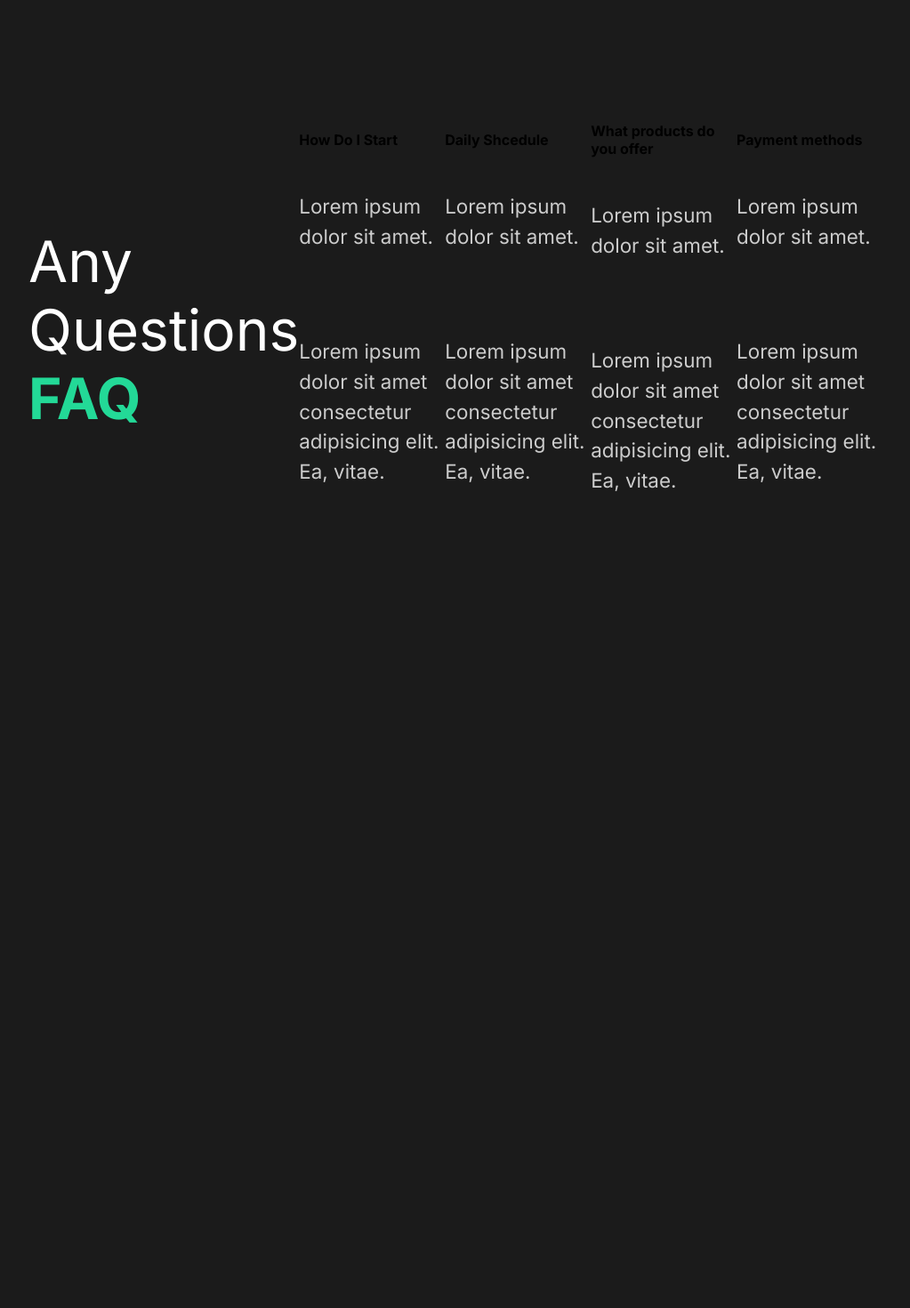
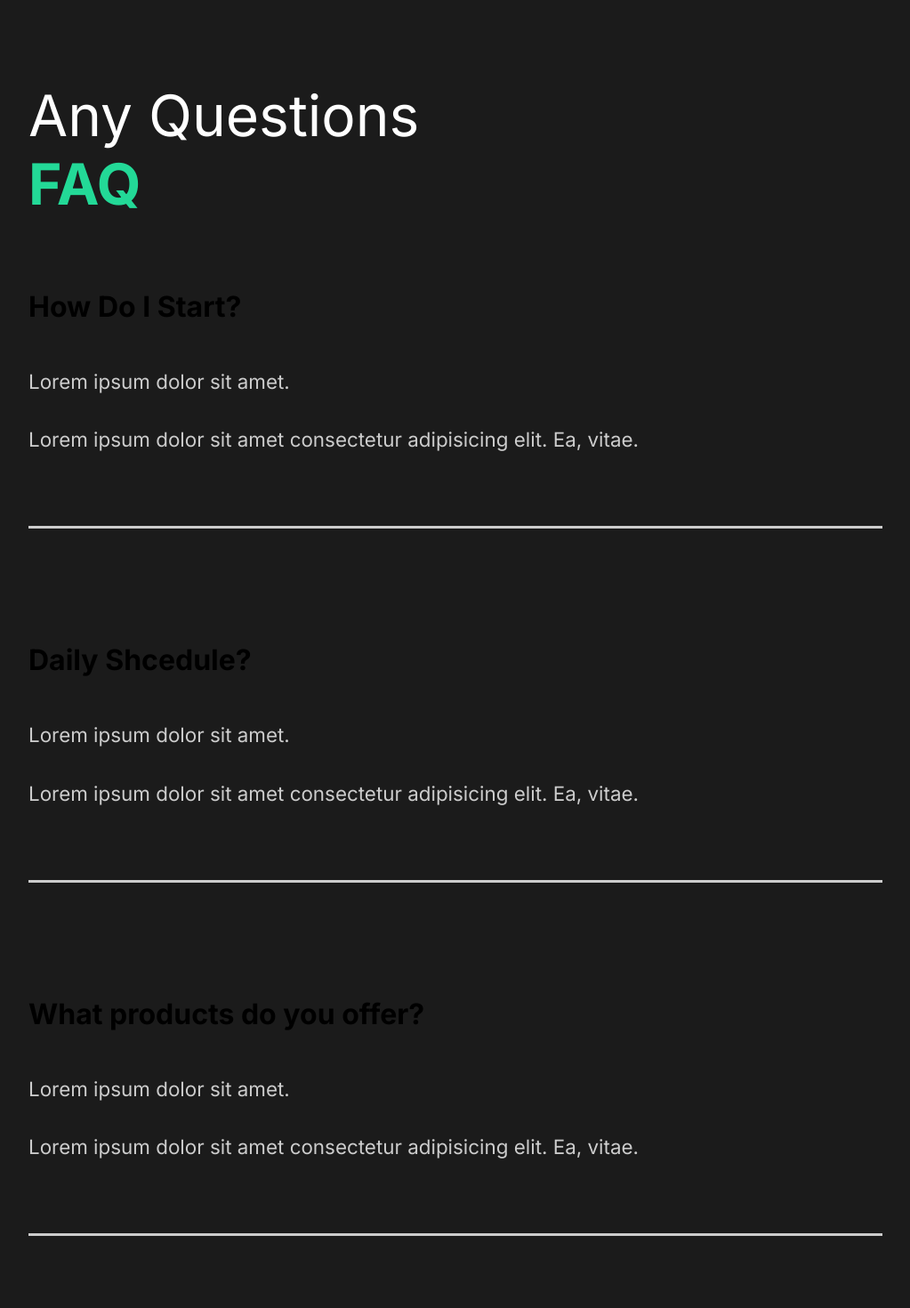
Before and after one commit to sand-zi/portfolio-indev, a React (Create React App) app: page / in a window 1280 px wide. Shown: the part 2060-3530 px from the top of the page at 89% size, without its empty margins (128-1151 px from the left). Before the commit the page ends 2791 px from the top, so only its background shows below. Built offline with nearby package versions, Linux system fonts and the light colour scheme.

Commit message:
FAQ section added

```diff
--- a/src/assets/styles/GlobalStyle.js
+++ b/src/assets/styles/GlobalStyle.js
@@ -41,6 +41,7 @@
 
 h4{
     font-weight: bold;
+    font-size: 2rem;
 
 }
 
--- a/src/components/FaqSection.jsx
+++ b/src/components/FaqSection.jsx
@@ -8,38 +8,79 @@
 export const FaqSection = () => {
 
     return (
-        <StyledSectionLayout className="faq-section" >
+        <StyledFAQ className="faq-section" >
             <h2>Any Questions <span>FAQ</span></h2>
 
             <div className="question">
-                <h4> How Do I Start</h4>
+                <h4> How Do I Start?</h4>
                 <div className="answer">
                     <p>Lorem ipsum dolor sit amet.</p>
                     <p>Lorem ipsum dolor sit amet consectetur adipisicing elit. Ea, vitae.</p>
                 </div>
+                <div className="faq-line"></div>
             </div>
             <div className="question">
-                <h4> Daily Shcedule</h4>
+                <h4> Daily Shcedule?</h4>
                 <div className="answer">
                     <p>Lorem ipsum dolor sit amet.</p>
                     <p>Lorem ipsum dolor sit amet consectetur adipisicing elit. Ea, vitae.</p>
                 </div>
+                <div className="faq-line"></div>
             </div>
             <div className="question">
-                <h4> What products do you offer</h4>
+                <h4> What products do you offer?</h4>
                 <div className="answer">
                     <p>Lorem ipsum dolor sit amet.</p>
                     <p>Lorem ipsum dolor sit amet consectetur adipisicing elit. Ea, vitae.</p>
                 </div>
+                <div className="faq-line"></div>
             </div>
             <div className="question">
-                <h4> Payment methods</h4>
+                <h4> Payment methods?</h4>
                 <div className="answer">
                     <p>Lorem ipsum dolor sit amet.</p>
                     <p>Lorem ipsum dolor sit amet consectetur adipisicing elit. Ea, vitae.</p>
                 </div>
+                <div className="faq-line"></div>
             </div>
-        </StyledSectionLayout>
+        </StyledFAQ >
     )
 
 }
+
+
+const StyledFAQ = styled(StyledSectionLayout)`
+display: block;
+h2{
+
+    padding-bottom: 2rem;
+    span{
+        display: block;
+    }
+}
+
+.faq-line{
+    background: #ccc;
+    height: 0.2rem;
+    margin:2rem 0rem;
+    width:100%;
+}
+
+.question{
+    padding:3rem 0rem;
+    cursor: pointer;
+}
+
+.answer{
+    padding:2rem 0rem;
+
+   h4{
+
+    color: white;
+   }
+    p{
+        padding:1rem 0rem;
+    }
+}
+
+`
--- a/src/components/ServiceSection.jsx
+++ b/src/components/ServiceSection.jsx
@@ -59,9 +59,8 @@
 
 
 
-const StyledService = styled(StyledSectionLayout)`
+const StyledService = styled(StyledSectionLayout)``
 
-`
 const StyledDescription = styled(StyledDescriptionLayout)`
 h2{
     padding-bottom: 5rem;
```
